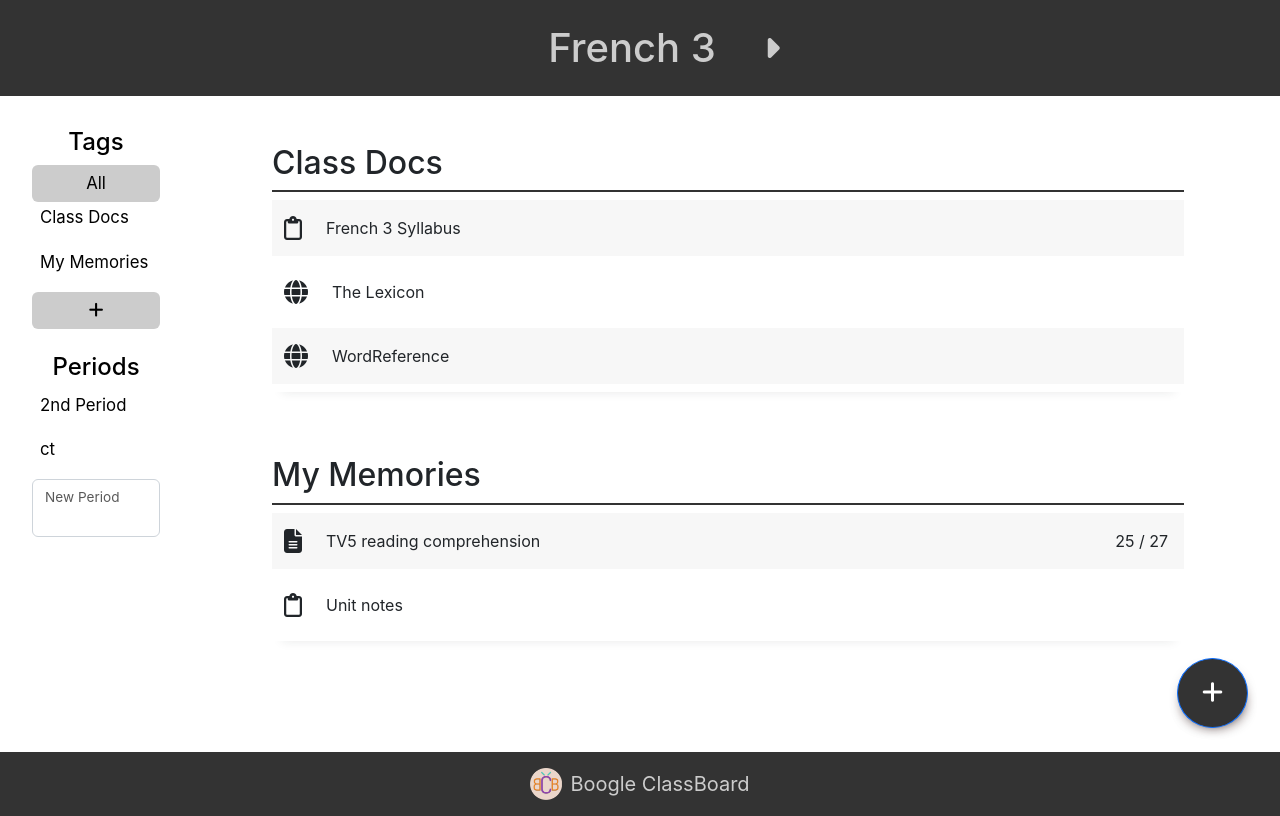
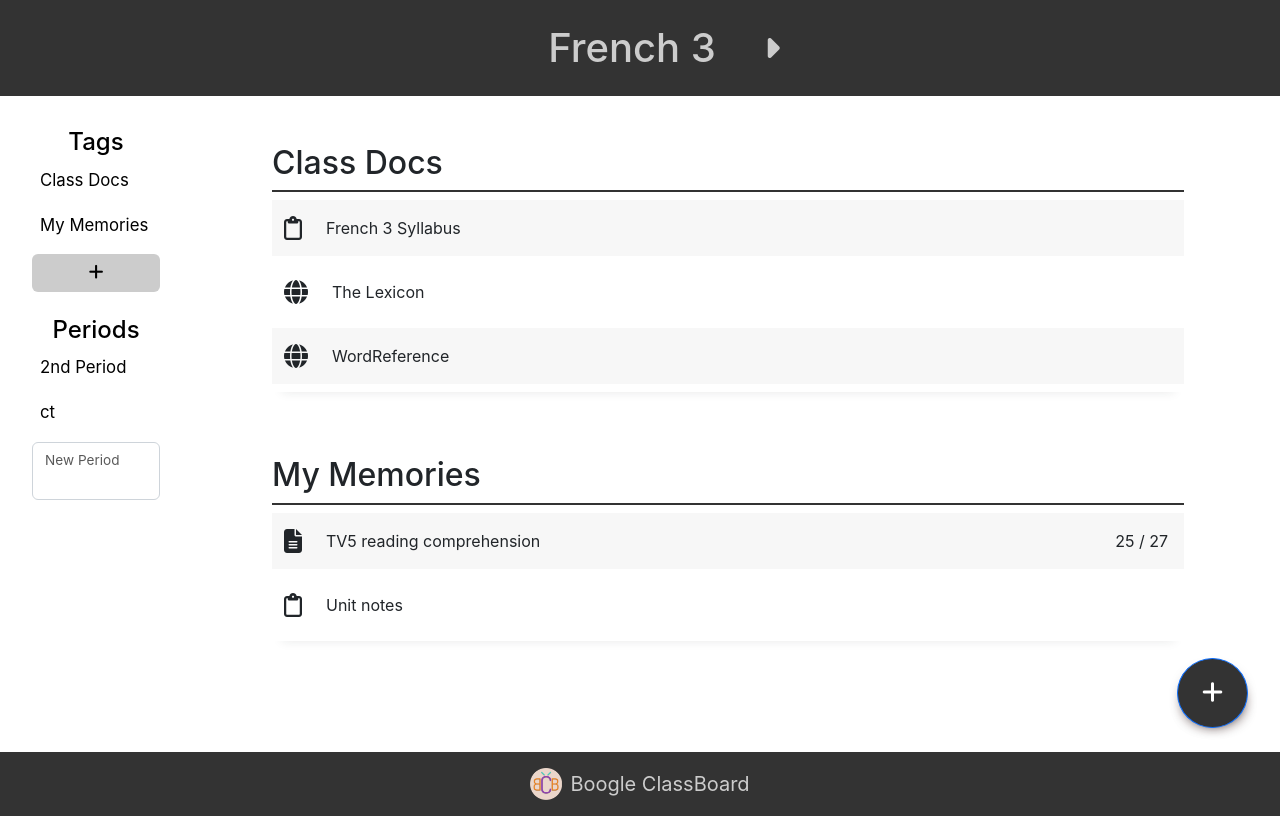
Before and after one commit to renkomba/boogle, a React (Create React App) app: page /CourseSite in a window 1280 px wide. Built offline with nearby package versions, Linux system fonts and the light colour scheme.

Commit message:
if there are 2 or fewer tags, don't show the 'all' button

```diff
--- a/src/components/CourseContent/Tags/Tags.js
+++ b/src/components/CourseContent/Tags/Tags.js
@@ -49,9 +49,9 @@ const Tags = ({ activePeriod, filterByTag }) => {
         );
     }
 
-    const handleToggle = ({target: {value}}) => {
+    const handleToggle = e => {
         console.log('Handle toggle ran with value:');
-        console.log(value);
+        console.log(e.target.value);
         setShowPrompt(false);
     }
 
@@ -60,10 +60,10 @@ const Tags = ({ activePeriod, filterByTag }) => {
             <h4>Tags</h4>
             <Form>
                 <div className={styles.buttons_n_tags}>
-                    <Button className={styles.view_all_button}
+                    { tags.length > 2 && <Button className={styles.view_all_button}
                         onClick={() => filterByTag(tags.names)}
                         type="reset"
-                    >All</Button>
+                    >All</Button> }
 
                     <ToggleButtonGroup onChange={filterByTag}
                         className={styles.verticalButtonGroup}
```
